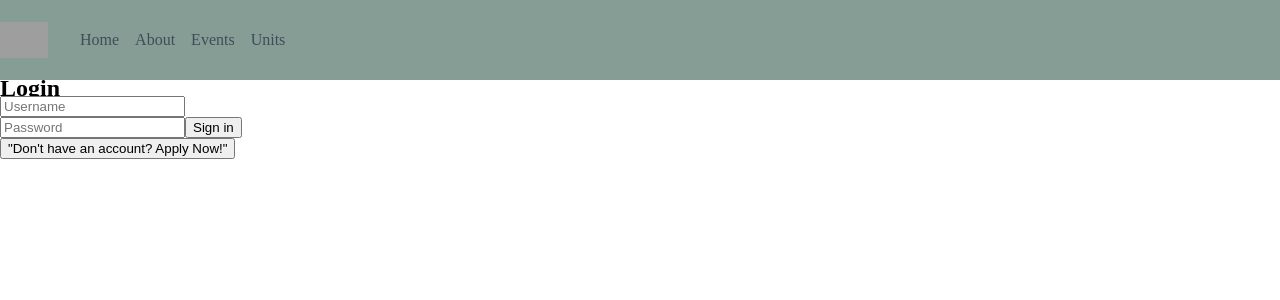
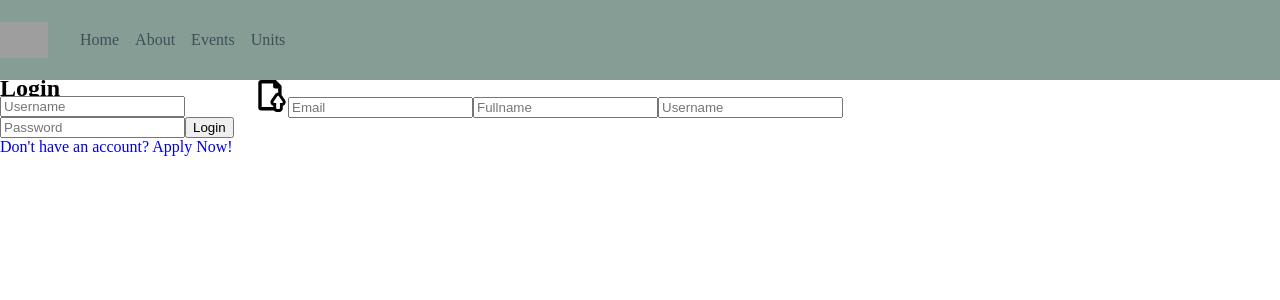
Before and after one commit to P4t4m8n/clanWebsite-front, a React (Vite) app: page /apply in a window 1280 px wide. Shown: the top 300 px of the page. Built offline with nearby package versions, Linux system fonts and the light colour scheme; no server answers; grey boxes are pictures that could not be loaded.

Commit message:
Add unit details fix some logic flow

```diff
--- a/src/App.jsx
+++ b/src/App.jsx
@@ -15,6 +15,7 @@ import '../src/styles/main.scss'
 import { About } from './pages/About'
 import { UserEdit } from './cmps/AdminDashboard/User/UserEdit'
 import { UserDetails } from './cmps/User/userDetails'
+import { ApplyCmp } from './cmps/User/ApplyCmp'
 
 export function App() {
 
@@ -34,6 +35,8 @@ export function App() {
                             <Route path="/units/:unitId/edit" element={<UnitEdit />} />
                             <Route path="/events" element={<EventCalender />} />
                             <Route path="/admin/user/:userId" element={<UserDetails />} />
+                            <Route path="/apply" element={<ApplyCmp />} />
+
                             <Route path="/admin" element={<AdminDashboard />} >
                                 <Route path="/admin/role/edit/:roleId?" element={<RoleEdit />} />
                                 <Route path="/admin/role/:roleId" element={<RoleDetails />} />
--- a/src/cmps/AppHeader.jsx
+++ b/src/cmps/AppHeader.jsx
@@ -1,8 +1,9 @@
 import { NavLink } from "react-router-dom";
 import { userService } from "../service/user.service";
+import { useSelector } from "react-redux";
 
 export function AppHeader() {
-    const user = userService.getLoggedinUser()
+    const user = useSelector(storeMoudle => storeMoudle.userMoudle.user)
     console.log("user:", user)
     return (
         <section className="app-header flex">
--- a/src/cmps/UnitList.jsx
+++ b/src/cmps/UnitList.jsx
@@ -6,7 +6,7 @@ export function UnitList({ units }) {
     return (
         <ul>
             {units.map(unit =>
-                <Link to={unit._id} key={unit._id}>
+                <Link to={unit._id} key={unit._id} state={{ unitId: unit._id }} >
                     <UnitPreview unit={unit}></UnitPreview>
                 </Link>)}
         </ul>
--- a/src/cmps/User/Applycmp.jsx
+++ b/src/cmps/User/Applycmp.jsx
@@ -1,4 +1,62 @@
+import { useEffect, useRef, useState } from "react";
+import { userService } from "../../service/user.service";
+import { unitService } from "../../service/unit.service";
+import { signup } from "../../store/actions/user.actions";
+import { useForm } from "../../customHooks/useForm";
+import { UploadSvg } from "../../service/icon.service";
+import { useImageUpload } from "../../customHooks/useImageUpload";
+import { useSelector } from "react-redux";
+import { UnitsApplySelectCmp } from "./UnitsApplySelectCmp";
 
 export function ApplyCmp() {
 
+    const [fields, setFields, handleChange] = useForm(userService.getEmptyCredentials())
+    const [uploadImg] = useImageUpload()
+
+
+    async function onSignup(fields) {
+        try {
+            signup(fields)
+        }
+        catch (err) { console.log(err) }
+    }
+
+    const onUploadImg = async (ev) => {
+        const imgUrl = await uploadImg(ev)
+        setFields(prevFields => ({ ...prevFields, imgUrl }))
+
+    }
+    const { email, fullname, username, imgUrl } = fields
+    return (
+        <form className="apply" onSubmit={onSignup}>
+            <label htmlFor="file-input">
+                <input type="file" id="file-input" name="image" onChange={onUploadImg} hidden />
+                {imgUrl ? <img src={imgUrl} alt="unit-img"></img> : <UploadSvg></UploadSvg>}
+            </label>
+            <input
+                type="email"
+                placeholder="Email"
+                name='email'
+                value={email}
+                onChange={handleChange}
+            />
+            <input
+                type="text"
+                placeholder="Fullname"
+                value={fullname}
+                name='fullname'
+                onChange={handleChange}
+            />
+            <input
+                type="text"
+                placeholder="Username"
+                value={username}
+                name='username'
+                onChange={handleChange}
+            />
+            <UnitsApplySelectCmp handleChange={handleChange} />
+        </form>
+
+    )
+
 }
--- a/src/cmps/User/SignIn.jsx
+++ b/src/cmps/User/SignIn.jsx
@@ -1,54 +1,28 @@
 
-import { useState } from 'react'
-import { login, signup } from '../../store/actions/user.actions'
+import { login } from '../../store/actions/user.actions'
 import { Link } from 'react-router-dom'
-import { userService } from '../../service/user.service'
-import { unitService } from '../../service/unit.service'
+import { useForm } from '../../customHooks/useForm'
 
 export function SignIn() {
 
-  const [isSignup, setIsSignUp] = useState(false)
-  const [credentials, setCredentials] = useState(userService.getEmptyCredentials())
-
-  const joinUnits = unitService.getAvailableJoinUnits()
-
-  function isLogin(ev) {
-    ev.preventDefault()
-    isSignup ? onSignup(credentials) : onLogin(credentials)
-  }
-
-  function handleChange({ target }) {
-    const field = target.name
-    const value = target.value
-
-    switch (field) {
-      case 'units':
-        return setCredentials(prev => ({ ...prev, [field]: [joinUnits[value]] }))
-      default:
-        return setCredentials(prev => ({ ...prev, [field]: value }))
-    }
-  }
+  const [fields, setFields, handleChange] = useForm({ username: '', password: '' })
 
   async function onLogin(ev) {
+    ev.preventDefault()
     try {
-      login(credentials)
+      login(fields)
     }
     catch (err) { console.log(err) }
   }
 
-  async function onSignup(credentials) {
-    try {
-      signup(credentials)
-    }
-    catch (err) { console.log(err) }
-  }
-
-  const { username, email, password, fullname } = credentials
+  if (!fields) return
+  const { username, password } = fields
 
   return (
+    <section className='login-apply'>
 
-    <form onSubmit={isLogin}>
-      <h2>{isSignup ? 'SignUp' : 'Login'}</h2>
+      <form onSubmit={onLogin}>
+        <h2>Login</h2>
         <input
           type="text"
           placeholder="Username"
@@ -65,35 +39,10 @@ export function SignIn() {
           autoComplete='on'
           onChange={handleChange}
         />
-      {isSignup &&
-        <>
-          <input
-            type="email"
-            placeholder="Email"
-            name='email'
-            value={email}
-            onChange={handleChange}
-          />
-          <input
-            type="text"
-            placeholder="Fullname"
-            value={fullname}
-            name='fullname'
-            onChange={handleChange}
-          />
-          <select onChange={handleChange} name="units">
-            <option >pick a unit</option>
-            {joinUnits.map((unit, idx) =>
-              <option key={idx} value={idx}>{unit.name}</option>
-            )}
-          </select>
-        </>
-      }
-      <button type="submit">{(isSignup) ? ' Signup' : 'Sign in'}</button>
-      <button onClick={() => setIsSignUp(!isSignup)} >
-        "Don't have an account? Apply Now!"
-      </button>
+        <button>Login</button>
       </form>
+        <Link to='/apply'>Don't have an account? Apply Now!</Link>
+    </section>
 
 
 
--- /dev/null
+++ b/src/cmps/User/UnitsApplySelectCmp.jsx
@@ -0,0 +1,32 @@
+import { useEffect, useState } from "react"
+import { unitService } from "../../service/unit.service"
+
+export function UnitsApplySelectCmp({ handleChange }) {
+
+    const [units, setUnits] = useState(null)
+
+    useEffect(() => {
+        getUnits()
+    }, [])
+
+    async function getUnits() {
+        try {
+            const units = await unitService.query({ level: 'Division' })
+            setUnits(units)
+
+        } catch (err) { console.log(err) }
+    }
+
+    if (!units) return
+    return (
+        <select onChange={handleChange} name="units">
+            <option >pick a unit</option>
+            {units.map((unit, idx) => {
+                { console.log(unit) }
+
+                return <option key={unit._id} value={idx}>{unit.name}</option>
+            })}
+        </select>
+    )
+
+}
--- a/src/customHooks/useForm.js
+++ b/src/customHooks/useForm.js
@@ -7,6 +7,7 @@ export const useForm = (initialState) => {
 
     function handleChange({ target }) {
         let { value, name, type, checked } = target
+
 
         switch (type) {
             case 'number':
--- /dev/null
+++ b/src/customHooks/useImageUpload.js
@@ -0,0 +1,20 @@
+import { uploadService } from "../service/upload.service"
+// import { showSuccessMsg, showErrorMsg } from "../services/event-bus.service"
+
+export function useImageUpload() {
+
+    const uploadImg = async (ev) => {
+        const file = ev.target.files[0]
+        try {
+            const imgUrl = await uploadService.uploadImg(file)
+            // showSuccessMsg('image saved')
+            return imgUrl
+
+        } catch (err) {
+            console.log("err:", err)
+            // showErrorMsg('Unbale to save image', err)
+        }
+    }
+
+    return [uploadImg]
+}
--- a/src/service/user.service.js
+++ b/src/service/user.service.js
@@ -44,6 +44,7 @@ function update(credentials) {
 async function login(credentials) {
     try {
         const user = await httpService.post(AUTH_URL + 'login', credentials)
+        console.log("user:", user)
         if (user) setLoggedinUser(user)
         return user
 
--- a/src/styles/main.scss
+++ b/src/styles/main.scss
@@ -11,6 +11,7 @@
 @import "./pages/UnitIndex.scss";
 @import"./pages/Calender.scss";
 @import "./pages/Admin.scss";
+@import "./pages/Apply.scss";
 
 //Cmps
 @import "./cmps/UserPanel.scss";
--- /dev/null
+++ b/src/styles/pages/Apply.scss
@@ -0,0 +1,8 @@
+.apply {
+
+    svg,
+    img {
+        width: 2rem;
+        height: 2rem;
+    }
+}
```
Also changed, not shown: src/cmps/UnitDetails.jsx (+39 -11 lines). Lines whose indentation alone changed are shown as unchanged.
